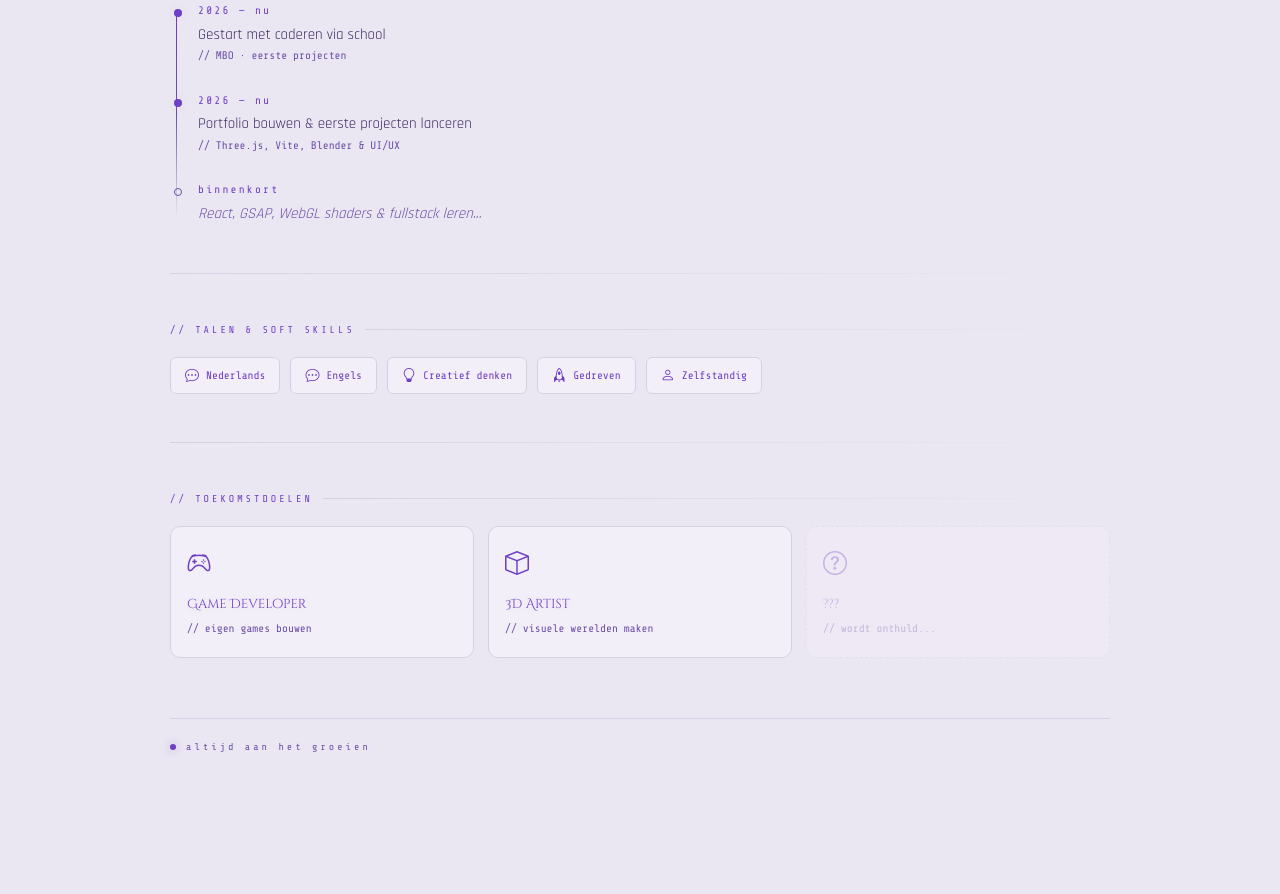
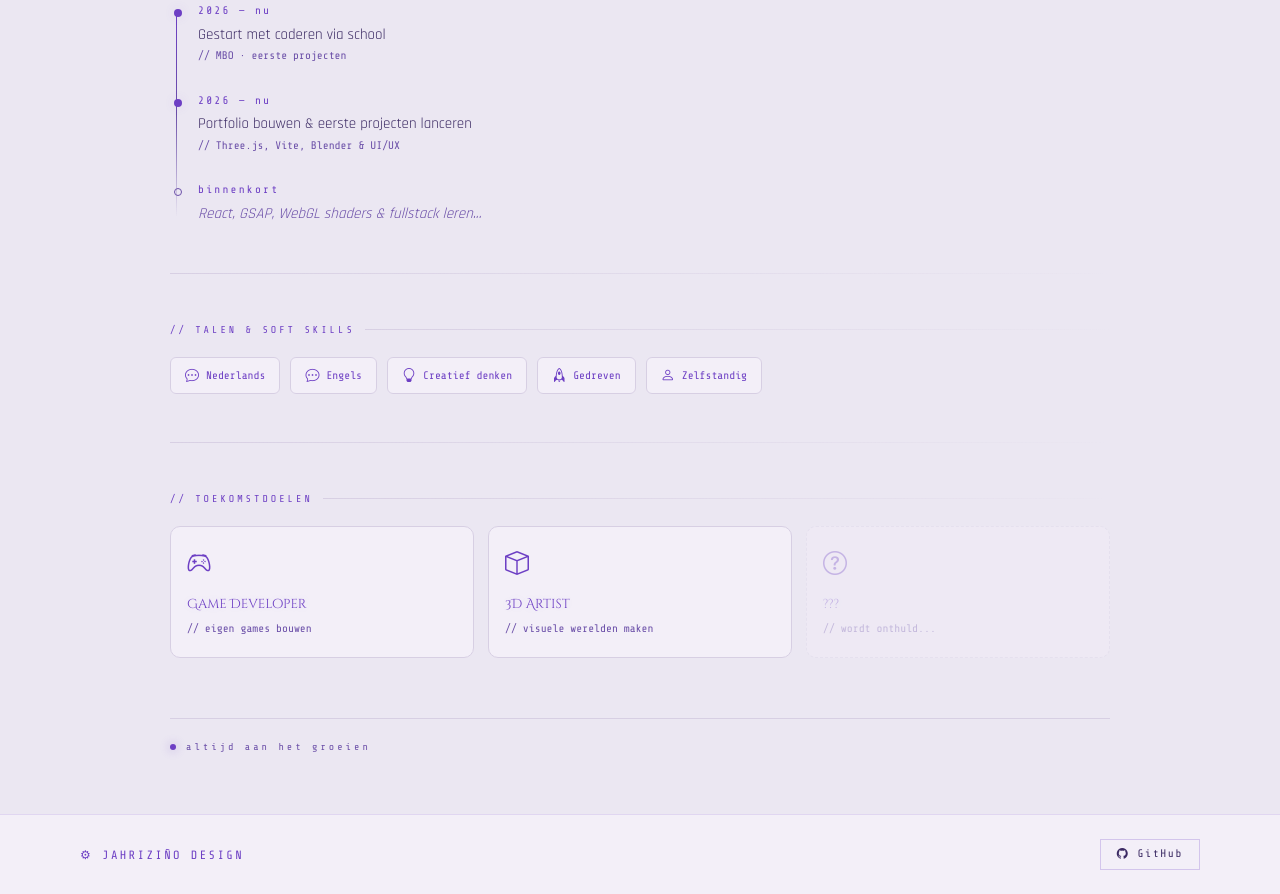
Before and after one commit to Jahrizinov/Portfolio, a website built with Vite: page overmij.html in a window 1280 px wide. Shown: the part 1335-2229 px from the top of the page. Before the commit the page ends 2149 px from the top, so only its background shows below. Built offline with nearby package versions, Linux system fonts and the light colour scheme.

Commit message:
contact fix en footer fix

```diff
--- a/overmij.html
+++ b/overmij.html
@@ -336,6 +336,22 @@
       </div>
     </main>
 
+    <footer class="main-footer">
+      <div class="footer-inner">
+        <span class="footer-brand">⚙ JAHRIZIÑO DESIGN</span>
+        <div class="footer-links">
+          <a
+            href="https://github.com/Jahrizinov"
+            target="_blank"
+            rel="noopener noreferrer"
+            class="footer-link"
+          >
+            <i class="bi bi-github" aria-hidden="true"></i>GitHub
+          </a>
+        </div>
+      </div>
+    </footer>
+
     <!-- Bootstrap 5 JS (bundle incl. Popper) -->
     <script src="https://cdn.jsdelivr.net/npm/bootstrap@5.3.3/dist/js/bootstrap.bundle.min.js"></script>
 
--- a/src/css/overmij.css
+++ b/src/css/overmij.css
@@ -803,6 +803,58 @@ body {
 
 .back-link:hover { color: var(--purple); }
 
+/* ---- Shared footer ---- */
+.main-footer {
+  position: relative;
+  z-index: 1;
+  padding: 24px 0;
+  border-top: 1px solid var(--border-soft);
+  background: var(--bg-card);
+}
+
+.footer-inner {
+  max-width: 1200px;
+  margin: 0 auto;
+  padding: 0 40px;
+  display: flex;
+  align-items: center;
+  justify-content: space-between;
+  gap: 20px;
+}
+
+.footer-brand {
+  color: var(--purple);
+  font-family: var(--font-mono);
+  font-size: 12px;
+  letter-spacing: 0.2em;
+}
+
+.footer-links {
+  display: flex;
+  align-items: center;
+}
+
+.footer-link {
+  color: var(--text);
+  font-family: var(--font-mono);
+  font-size: 11px;
+  letter-spacing: 0.15em;
+  text-decoration: none;
+  border: 1px solid var(--border-medium);
+  padding: 6px 16px;
+  transition: color 0.3s ease, border-color 0.3s ease;
+}
+
+.footer-link:hover,
+.footer-link:focus-visible {
+  color: var(--purple);
+  border-color: var(--purple);
+}
+
+.footer-link i {
+  margin-right: 8px;
+}
+
 /* ---- Typewriter cursor ---- */
 .typewriter::after {
   content: '|';
```
Also changed, not shown: doelen.html (+16 -0 lines), index.html (+1 -9 lines), projecten.html (+16 -0 lines).
